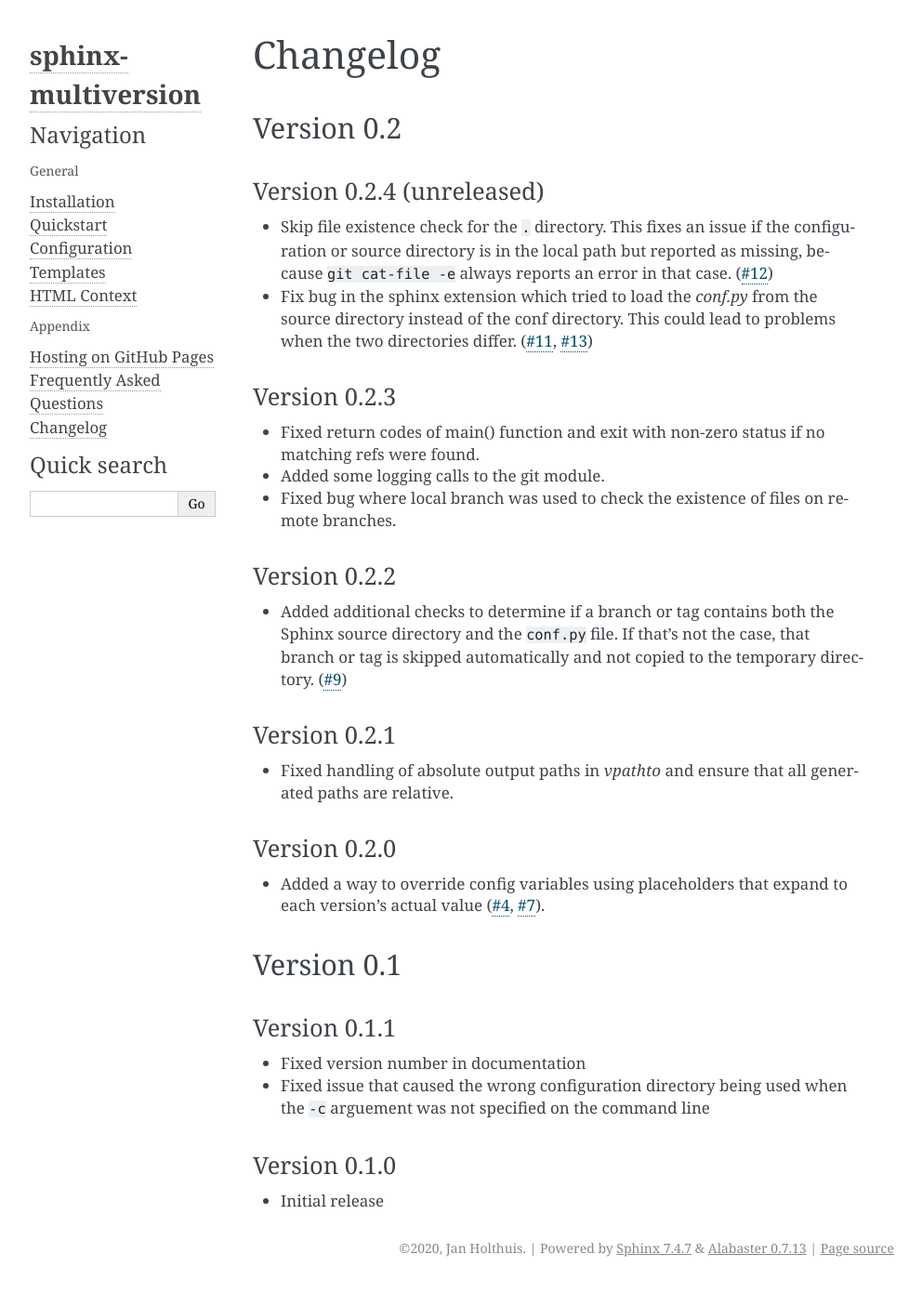
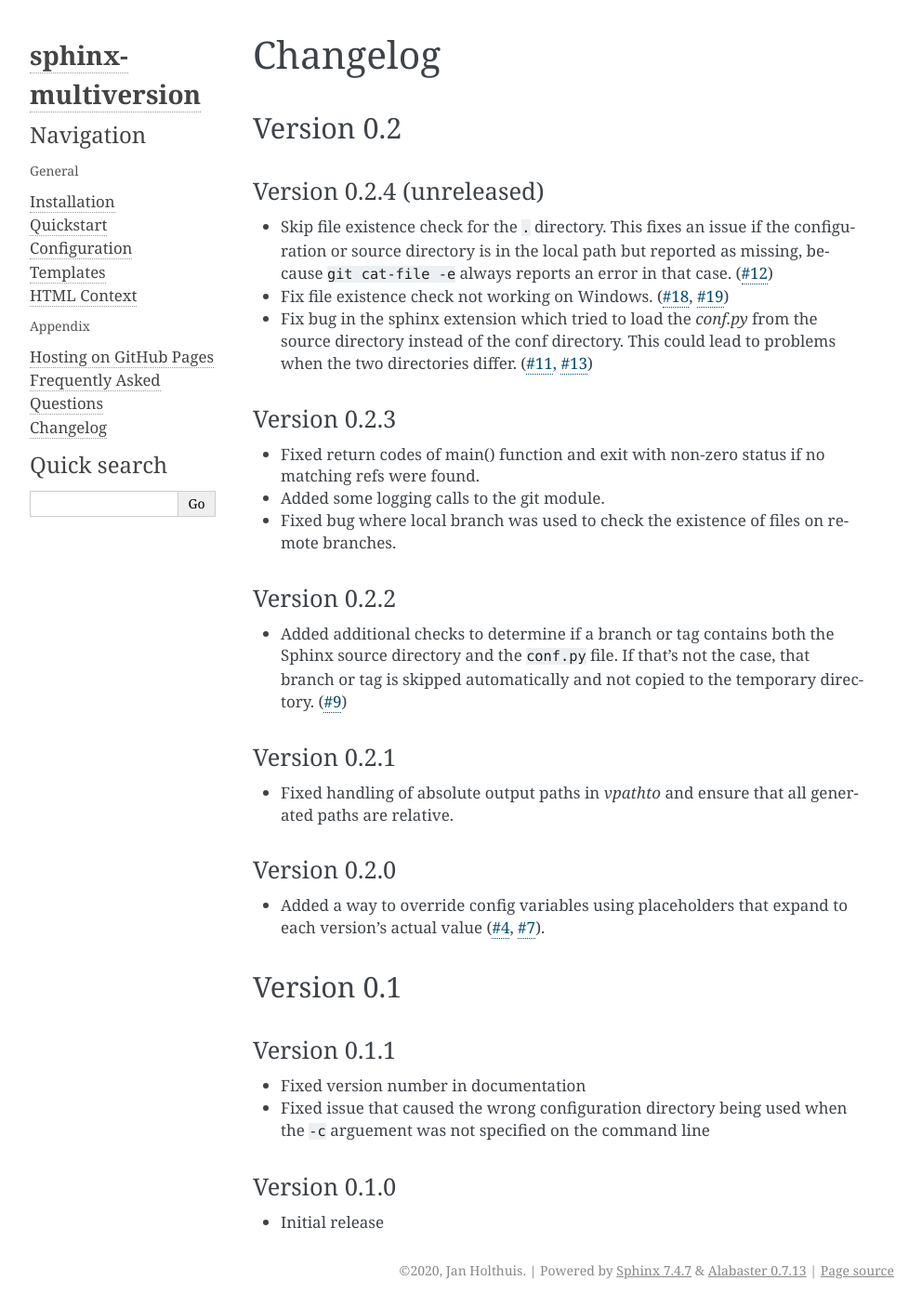
Before and after one commit to sphinx-contrib/multiversion, a Sphinx documentation site: the page built from docs/changelog.rst, in a window 1280 px wide. Shown: the whole page at 93% size, without its empty margins (148-1140 px from the left). Built offline with Sphinx 7.4.7, drawn with Linux system fonts in a browser that asks for light colours; before the commit the page ends 1382 px from its top, so only the background shows below that; some of the changed lines change nothing that is shown.

Commit message:
docs/changelog: Add entry for fixed file_exists check on Windows

```diff
--- a/docs/changelog.rst
+++ b/docs/changelog.rst
@@ -11,6 +11,7 @@ Version 0.2.4 (unreleased)
 --------------------------
 
 * Skip file existence check for the :file:`.` directory. This fixes an issue if the configuration or source directory is in the local path but reported as missing, because ``git cat-file -e`` always reports an error in that case. (`#12 <issue12_>`_)
+* Fix file existence check not working on Windows. (`#18 <issue18_>`_, `#19 <issue19_>`_)
 * Fix bug in the sphinx extension which tried to load the `conf.py` from the source directory instead of the conf directory. This could lead to problems when the two directories differ. (`#11 <issue11_>`_, `#13 <issue11_>`_)
 
 
@@ -61,3 +62,5 @@ Version 0.1.0
 .. _issue11: https://github.com/Holzhaus/sphinx-multiversion/issues/11
 .. _issue12: https://github.com/Holzhaus/sphinx-multiversion/issues/12
 .. _issue13: https://github.com/Holzhaus/sphinx-multiversion/issues/13
+.. _issue18: https://github.com/Holzhaus/sphinx-multiversion/issues/18
+.. _issue19: https://github.com/Holzhaus/sphinx-multiversion/issues/19
```
